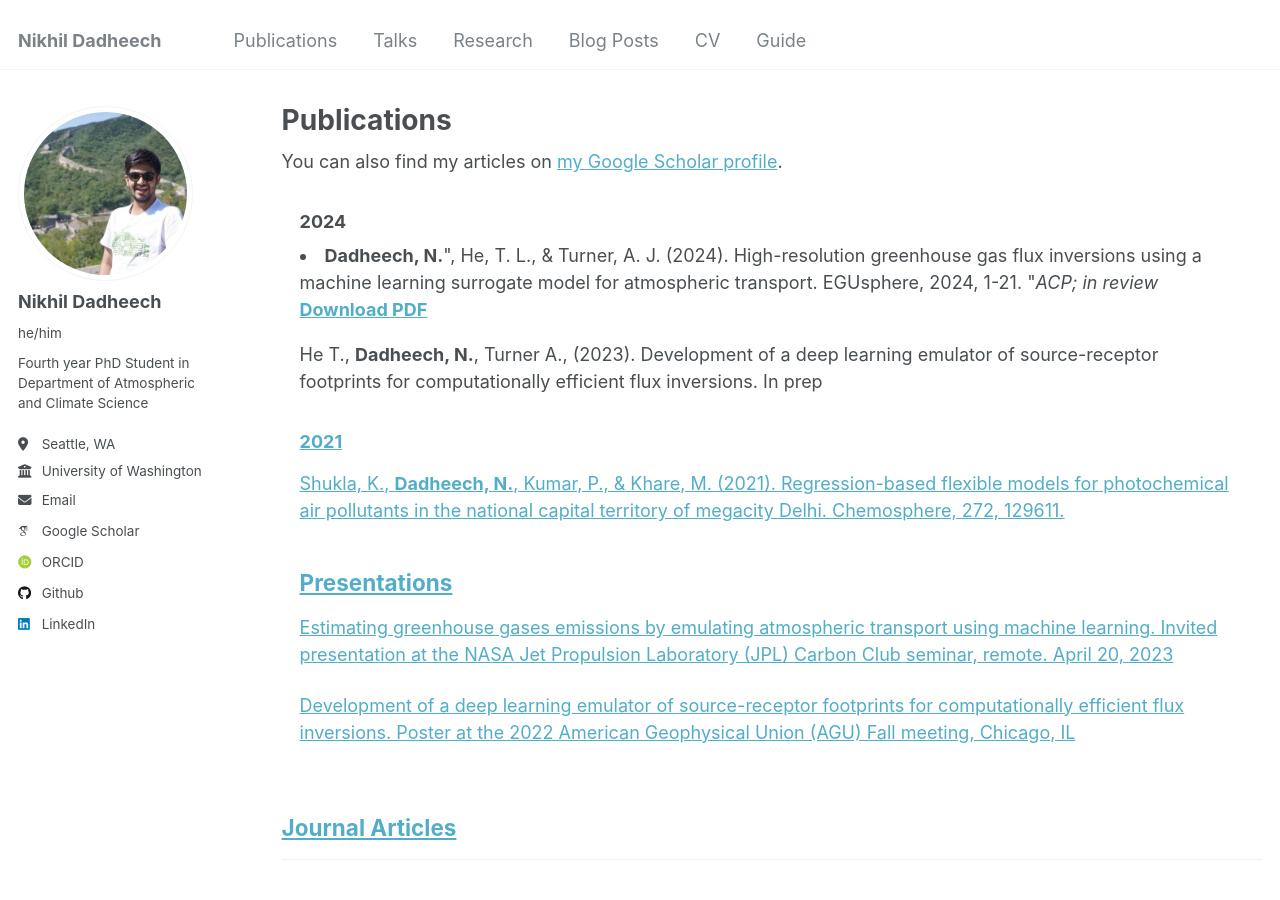
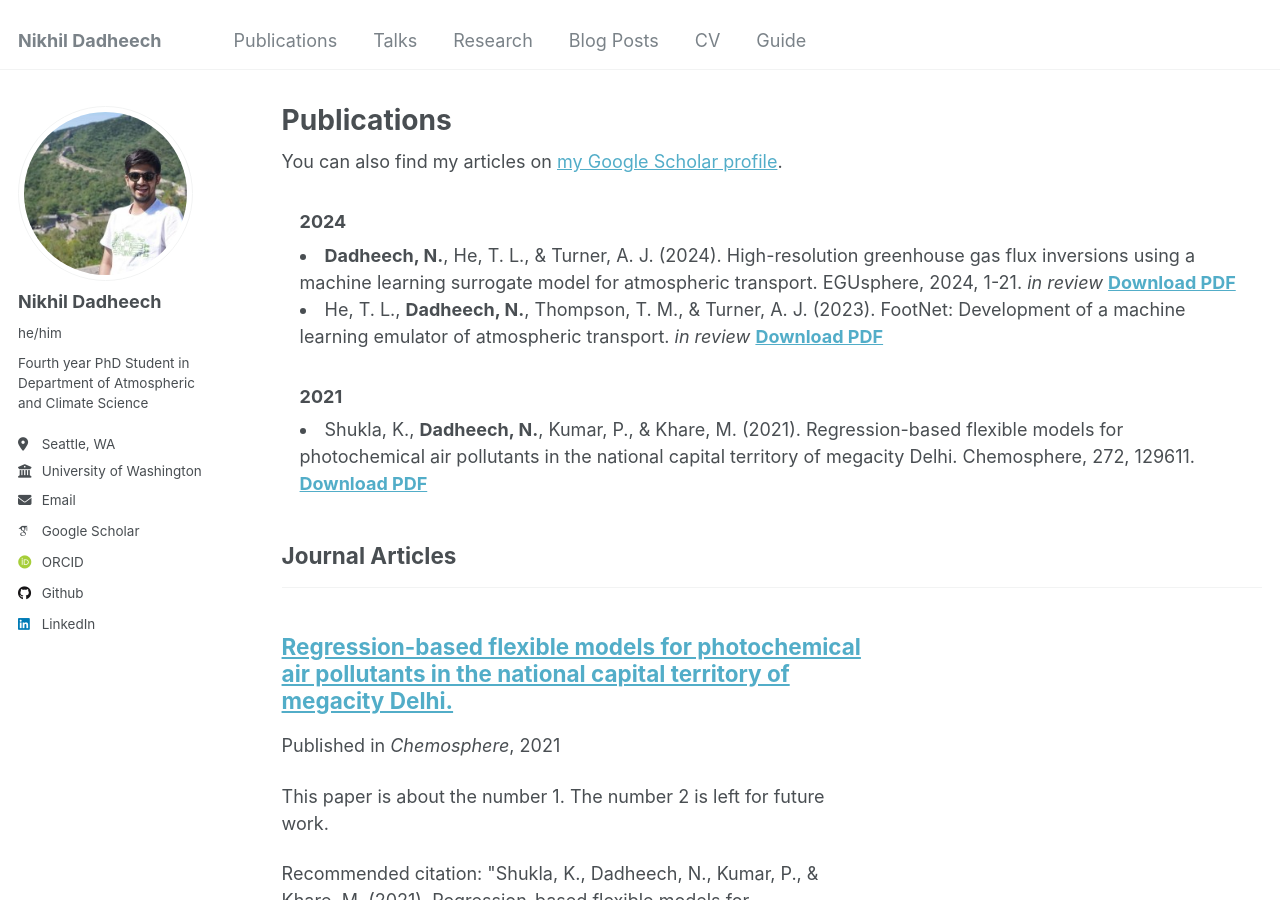
Before and after one commit to nd349/nd349.github.io, a Jekyll site: the page built from _pages/publications.html, in a window 1280 px wide and 900 px high. Built offline with Jekyll 4.4.1, drawn with Linux system fonts in a browser that asks for light colours; some web fonts are replaced.

Commit message:
Updated publications.html

```diff
--- a/_pages/publications.html
+++ b/_pages/publications.html
@@ -19,39 +19,26 @@
 					<section>
 										<h3>2024</h3>
 										<li class="bib-item">
-										<b>Dadheech, N.</b>", He, T. L., & Turner, A. J. (2024). High-resolution greenhouse gas flux inversions using a machine learning surrogate model for atmospheric transport. EGUsphere, 2024, 1-21. "<i>ACP; in review</i>
+										<b>Dadheech, N.</b>, He, T. L., & Turner, A. J. (2024). High-resolution greenhouse gas flux inversions using a machine learning surrogate model for atmospheric transport. EGUsphere, 2024, 1-21. <i>in review</i>
 										<a target="'_blank'" href="../files/dadheechEtAl2024.pdf">
 												<b> Download PDF </b>
 											</a>
 
-										<p>He T., <b>Dadheech, N.</b>, Turner A., (2023). Development of a deep learning emulator of source-receptor footprints for computationally efficient flux inversions. In prep</p>
+										<li class="bib-item">
+											He, T. L., <b>Dadheech, N.</b>, Thompson, T. M., & Turner, A. J. (2023). FootNet: Development of a machine learning emulator of atmospheric transport. <i>in review</i>
 										<a target="'_blank'" href="../files/footnet_v4.pdf">
+											<b> Download PDF </b>
+											</a>
 
 
 
 										<h3>2021</h3>
-										<p>Shukla, K., <b>Dadheech, N.</b>, Kumar, P., & Khare, M. (2021). Regression-based flexible models for photochemical air pollutants in the national capital territory of megacity Delhi. Chemosphere, 272, 129611.</p>
+										<li class="bib-item">
+										Shukla, K., <b>Dadheech, N.</b>, Kumar, P., & Khare, M. (2021). Regression-based flexible models for photochemical air pollutants in the national capital territory of megacity Delhi. Chemosphere, 272, 129611.
+										<a target="'_blank'" href="../files/shuklaEtAl2021.pdf">
+											<b> Download PDF </b>
+											</a>
 
-
-
-
-				<h2>Presentations</h2>
-
-
-
-					<section>
-
-										<p>Estimating greenhouse gases emissions by emulating atmospheric transport using machine learning. Invited presentation at the NASA Jet Propulsion Laboratory (JPL) Carbon Club seminar, remote. April 20, 2023</p>
-										<p>Development of a deep learning emulator of source-receptor footprints for computationally efficient flux inversions. Poster at the 2022 American Geophysical Union (AGU) Fall meeting, Chicago, IL</p>
-
-
-
-
-
-
-
-
-			</section>
 			</div>
 		</section>
 
```
